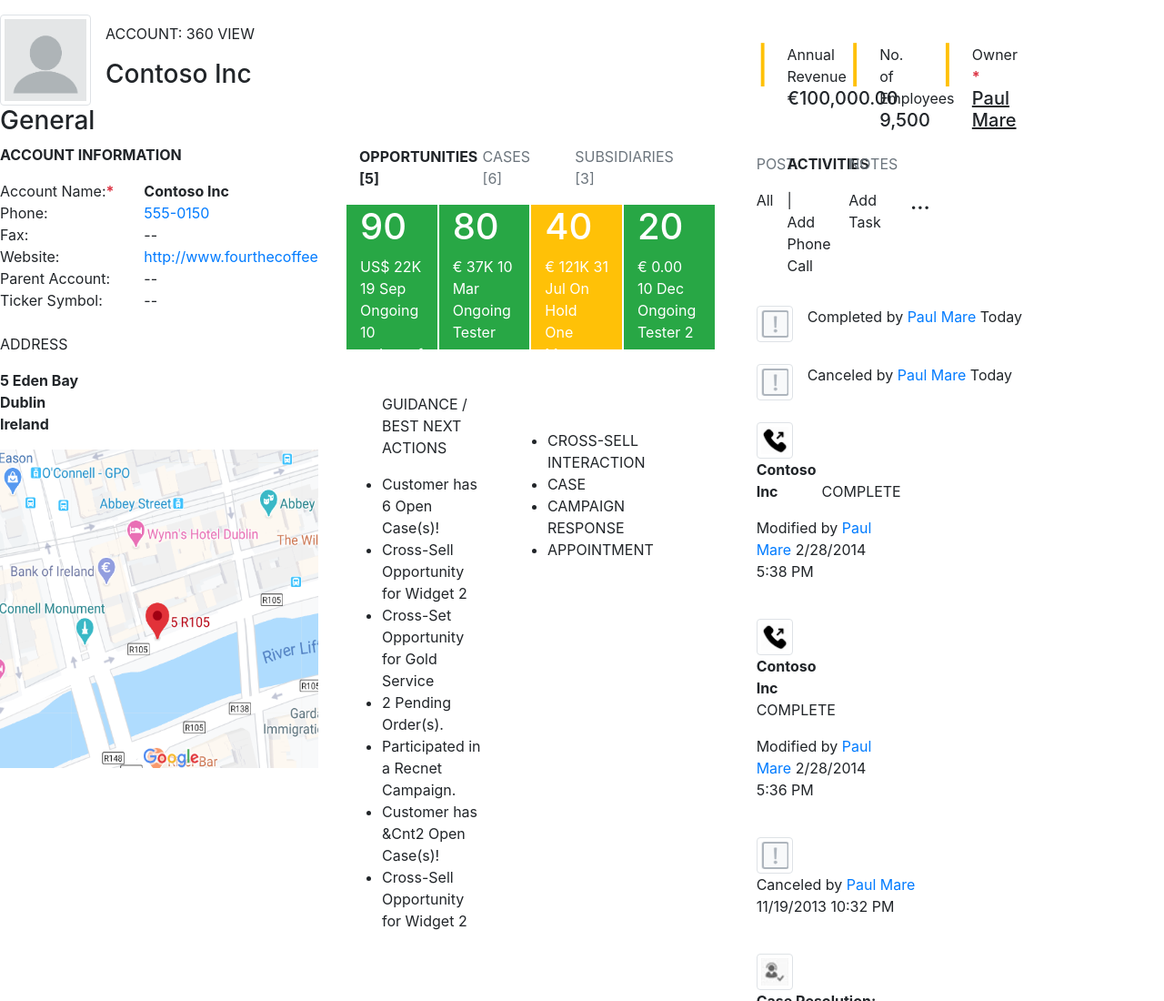
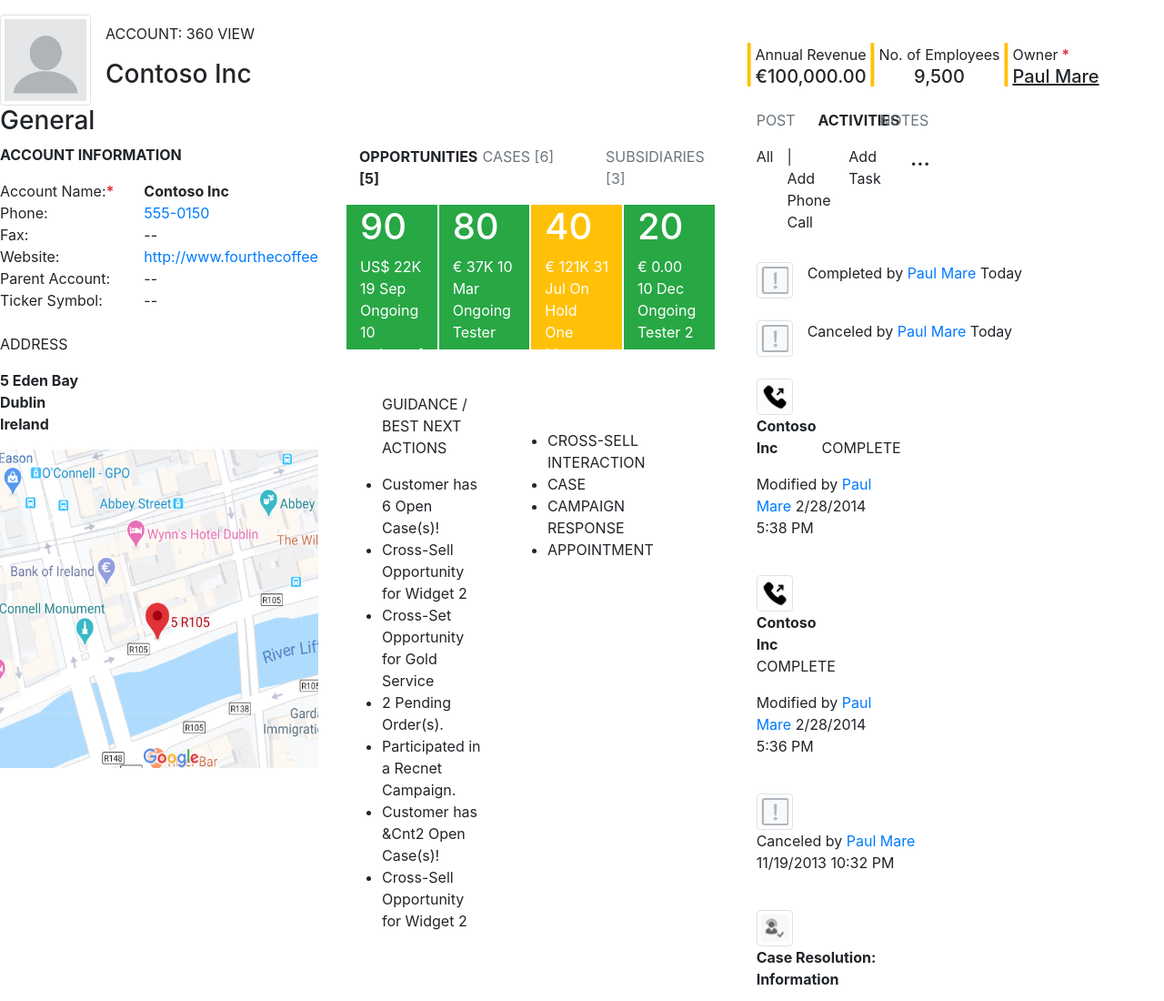
Before and after one commit to Elene26/Project, a website: page index.html in a window 1280 px wide. Shown: the top 1100 px of the page at 91% size. Drawn offline with nearby package versions, Linux system fonts and the light colour scheme.

Commit message:
Fixed overlap text
Fixed overlapped text and aligned words to center.

```diff
--- a/index.html
+++ b/index.html
@@ -100,13 +100,13 @@
         <div class="col-md-4" style="margin-top: 10em;">
             <div class="container" style="height:28vh; overflow-y:scroll;">
                 <div class="row">
-                    <div class=col-4>
+                    <div class=col-md-4>
                         <p><strong>OPPORTUNITIES [5]</strong></p>
                     </div>
-                    <div class=col-3>
+                    <div class=col-md-4>
                         <p class="text-muted">CASES [6]</p>
                     </div>
-                    <div class=col-4>
+                    <div class=col-md-4>
                         <p class="text-muted">SUBSIDIARIES [3]</p>
                     </div>
                 </div>
@@ -167,41 +167,41 @@
         <div class="col-md-4" style="margin-top: 2em;">
             <div class="container mt-3">
                 <div class="row">
-                    <div class="col-1">
+                    <div class="col-xs-2">
                         <h1 class="text-warning">|</h1>
                     </div>
-                    <div class="col-2">
+                    <div class="col-xs-2">
                         Annual Revenue <strong>
-                            <h5>€100,000.00</h5>
+                            <h5 style="text-align: center;">€100,000.00</h5>
                         </strong>
                     </div>
-                    <div class="col-1">
+                    <div class="col-xs-2">
                         <h1 class="text-warning">|</h1>
                     </div>
-                    <div class="col-2">
+                    <div class="col-xs-2">
                         No. of Employees <strong>
-                            <h5>9,500</h5>
+                            <h5 style="text-align: center;">9,500</h5>
                         </strong>
                     </div>
-                    <div class="col-1">
+                    <div class="col-xs-2">
                         <h1 class="text-warning">|</h1>
                     </div>
-                    <div class="col-2">
+                    <div class="col-xs-2">
                         Owner<strong class="text-danger"> * </strong> <strong><u>
-                                <h5>Paul Mare</h5>
+                                <h5 style="text-align: center;">Paul Mare</h5>
                             </u></strong>
                     </div>
                 </div>
 
 
                 <div class="row mt-3">
-                    <div class="col-1">
+                    <div class="col-md-2">
                         <p class="text-muted">POST</p>
                     </div>
-                    <div class="col-2">
+                    <div class="col-md-2">
                         <strong>ACTIVITIES</strong>
                     </div>
-                    <div class="col-1">
+                    <div class="col-md-2">
                         <p class="text-muted">NOTES</p>
                     </div>
                 </div>
```
